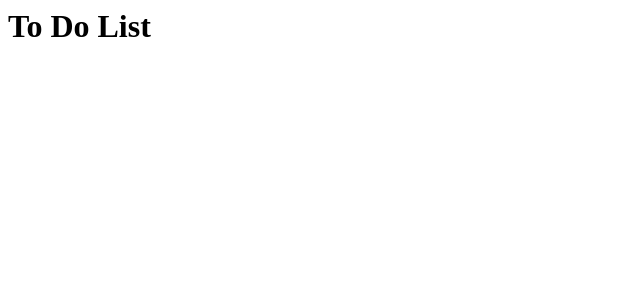
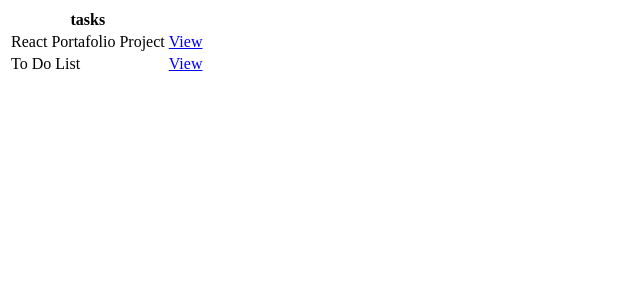
Before and after one commit to Torrescjua/TO-DO-LIST, a Django app: page / in a window 1280 px wide. Shown: the top 300 px of the page, without its empty margins (0-640 px from the left). Run offline with Django 5.2, Linux system fonts and the light colour scheme; data comes from the database, SQL or seed files in the repository; both versions use the stored data as it was after the commit.

Commit message:
detail and create class views done without template

```diff
--- /dev/null
+++ b/base/templates/base/form.html
@@ -0,0 +1 @@
+<h1>Form Task</h1>
--- /dev/null
+++ b/base/templates/base/task.html
@@ -0,0 +1 @@
+<h1>Item: {{task}}</h1>
--- a/base/templates/base/task_list.html
+++ b/base/templates/base/task_list.html
@@ -1 +1,17 @@
-<h1>To Do List</h1>
+<table>
+    <thead>
+      <tr>
+        <th>tasks</th>
+      </tr>
+    </thead>
+    <tbody>
+    {% for task in tasks %}
+      <tr>
+        <td>{{task.title}}</td>
+        <td><a href="{% url 'task' task.id %}">View</a></td>
+      </tr>
+      {% empty %}
+        <h3>No Tasks in List</h3>
+    {% endfor %}
+    </tbody>
+  </table>
--- a/base/urls.py
+++ b/base/urls.py
@@ -3,4 +3,6 @@ from . import views
 
 urlpatterns = [
     path('', views.TaskList.as_view(), name='tasks'),
+    path('task/<int:pk>/', views.TaskDetail.as_view(), name='task'),
+    path('task-create/', views.TaskCreate.as_view(), name='task-create'),
 ]
--- a/base/views.py
+++ b/base/views.py
@@ -1,7 +1,21 @@
 from django.shortcuts import render
 from django.views.generic.list import ListView
+from django.views.generic.detail import DetailView
+from django.views.generic.edit import CreateView
 from .models import Task
 
 # Create your views here.
 class TaskList(ListView):
     model = Task
+    context_object_name = 'tasks'
+
+class TaskDetail(DetailView):
+    model = Task
+    context_object_name = 'task'
+    template_name = 'base/task.html'
+
+class TaskCreate(CreateView):
+    model = Task
+    template_name = 'base/form.html'
+    fields = '__all__'
+    success_url = 'tasks'
```
Also changed, not shown: db.sqlite3.
